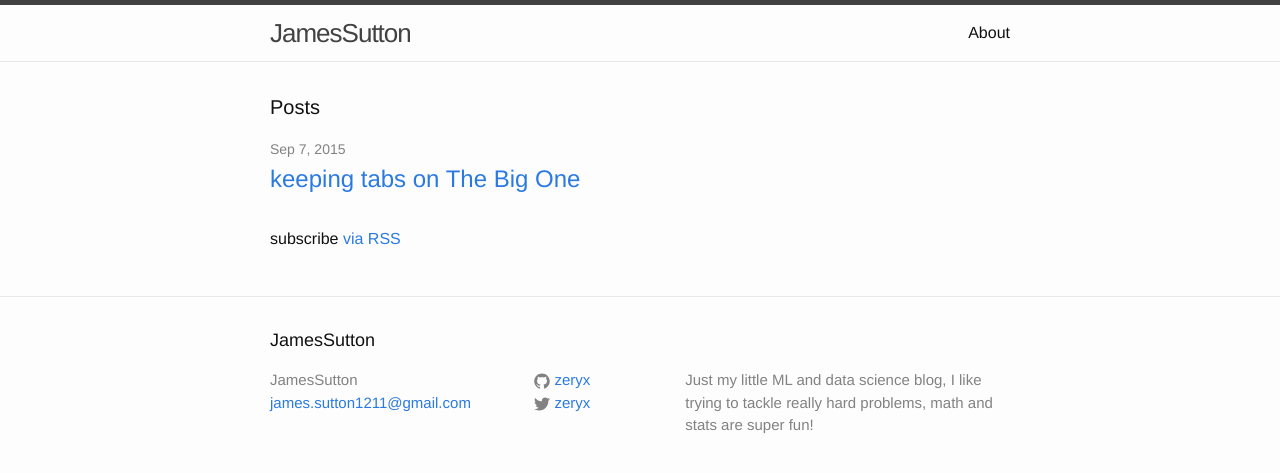
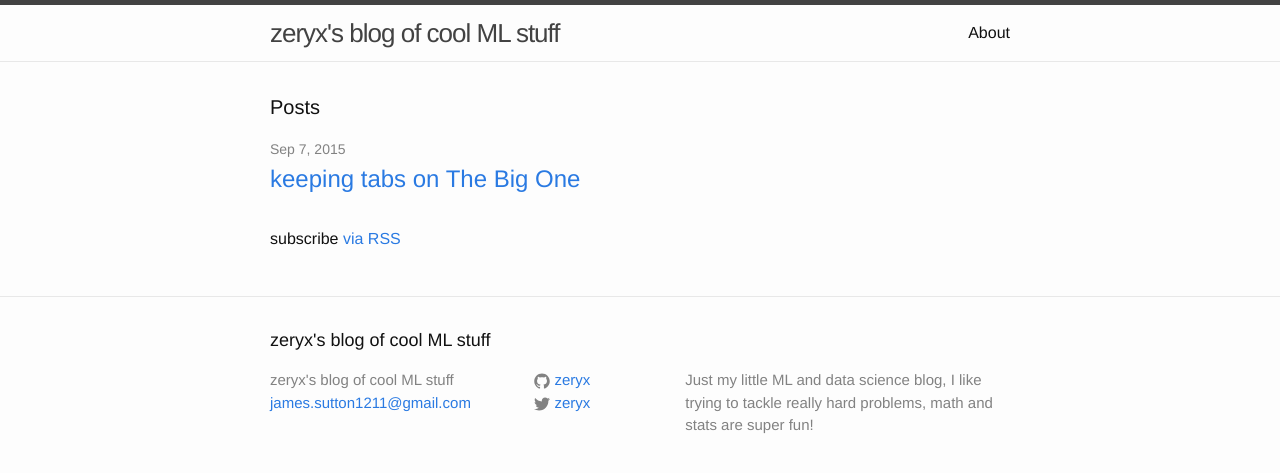
Before and after one commit to zeryx/zeryx.github.io, a Jekyll site: the page built from index.html, in a window 1280 px wide. Shown: the top 473 px of the page. Built offline with Jekyll 4.4.1, drawn with Linux system fonts in a browser that asks for light colours.

Commit message:
more settings

```diff
--- a/_config.yml
+++ b/_config.yml
@@ -1,5 +1,5 @@
 # Site settings
-title: JamesSutton
+title: zeryx's blog of cool ML stuff
 email: james.sutton1211@gmail.com
 description: Just my little ML and data science blog, I like trying to tackle really hard problems, math and stats are super fun!
 baseurl: "" # the subpath of your site, e.g. /blog/
```
Also changed, not shown: 4 other files.
